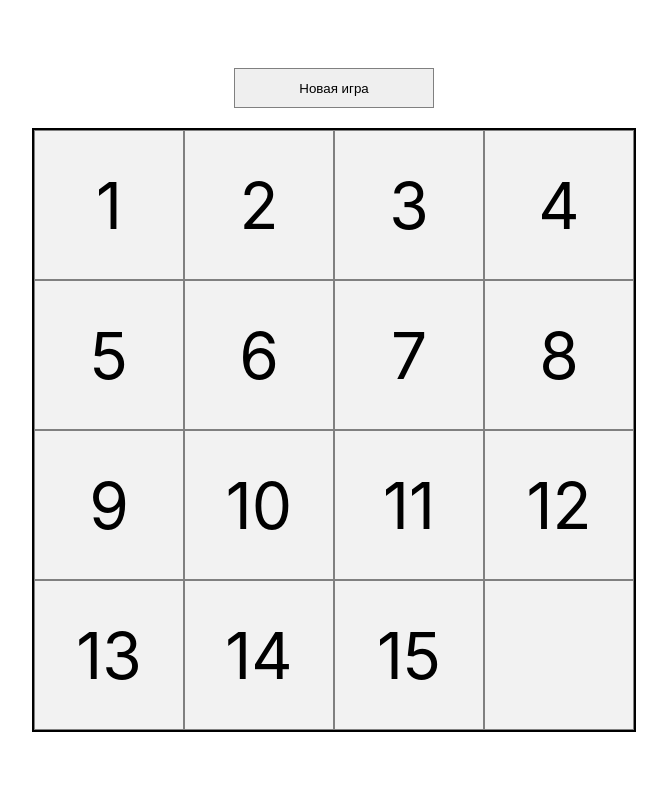
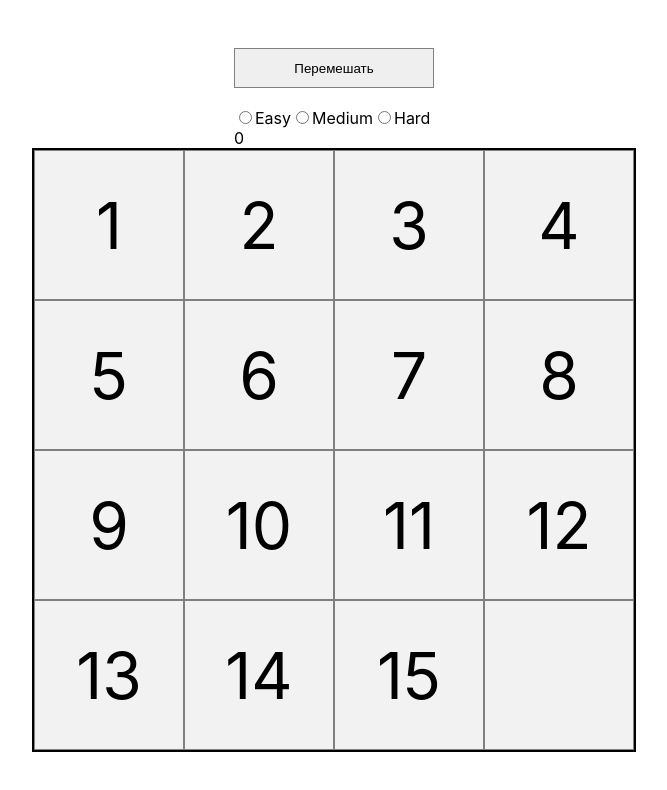
Before and after one commit to SashaBianco/barley-break, a React (Create React App) app: page / in a window 1280 px wide. Shown: the top 790 px of the page, without its empty margins (306-973 px from the left). Built offline with nearby package versions, Linux system fonts and the light colour scheme.

Commit message:
1.0.5
add counter move
add dfficulty

```diff
--- a/src/App.js
+++ b/src/App.js
@@ -15,6 +15,14 @@ function App() {
 
   const [numbers, setNumbers] = useState(Array.from({length: 16}).map((_, i) => i < 15 ?  i+1 : null));
   const [cells, setCell] = useState(numbers.map((i) => ({value: i})));
+  const [count, setCount] = useState(0);
+  const [diffLevel, setDiffLevel] = useState(0);
+  const [countShuffle, setCountShuffle] = useState(0);
+
+
+  const counter = () => {
+      return count + 1;
+  }
 
   const mixingArray = () => {
       const array = Array.from({length: 16}).map((_, i) => i < 15 ? i + 1 : null);
@@ -24,7 +32,9 @@ function App() {
       const top = -4;
       const bottom = 4;
 
-      const countShuffle = 10000;
+      if (diffLevel === 0) {
+        alert('Выберите сложность')
+      };
 
       for (let i = 0; i < countShuffle; i++) {
         let shuffleOption = [];
@@ -68,6 +78,12 @@ function App() {
       <Panel
         onNewGameRequest={mixingArray}
         onStateChange={handlerChangeState}
+        count={count}
+        setCount={setCount}
+        diffLevel={diffLevel}
+        onStateDiffLevel={setDiffLevel}
+        countShuffle={countShuffle}
+        onStateCountShuffle={setCountShuffle}
       />
       <PlayingField
         numbers={numbers}
@@ -75,6 +91,9 @@ function App() {
         setCell={setCell}
         setNumbers={setNumbers}
         onStateChange={handlerChangeState}
+        count={count}
+        setCount={setCount}
+        onStateCount={counter}
       />
     </AppContainer>
   );
--- a/src/components/Cell.jsx
+++ b/src/components/Cell.jsx
@@ -14,8 +14,23 @@ cursor: pointer;
 
 const Cell = (props) => {
 
+    const compareArr = (array, array2) => {
+        let isEqual = true;
+        for (let i = 0; i < array.length; i++) {
+            if (array[i] !== array2[i]) {
+                isEqual = false;
+                break;
+            }
+        }
+
+        if (!isEqual) {
+            props.setCount(props.onStateCount());
+        }
+    }
+
     const getCurrentArray = () => {
         let array = [...props.numbers];
+        let arrayCopy = [...props.numbers];
         let index = props.numbers.indexOf(props.cell.value);
 
         let leftValues = array.slice(0, index);
@@ -50,6 +65,8 @@ const Cell = (props) => {
             array = leftValues.concat(rightValues);
         }
 
+        compareArr(array, arrayCopy);
+
         return array;
     }
 
--- /dev/null
+++ b/src/components/Counter.jsx
@@ -0,0 +1,9 @@
+const Counter = (props) => {
+    return (
+        <div>
+            {props.value}
+        </div>
+    )
+}
+
+export default Counter;
--- /dev/null
+++ b/src/components/DifficultyLevel.jsx
@@ -0,0 +1,32 @@
+
+const DifficultyLevel = (props) => {
+
+    const handlerChangeInput = (e) => {
+        const currentValue = e.target.value;
+
+        if (currentValue === 'Easy') {
+            props.onStateCountShuffle(50);
+          }
+
+        if (currentValue === 'Medium') {
+            props.onStateCountShuffle(100);
+          }
+
+        if (currentValue === 'Hard') {
+            props.onStateCountShuffle(300);
+          }
+
+        props.onStateDiffLevel(currentValue);
+    }
+
+    return (
+        <form>
+                <input type="radio" name="difficultyLevel" value='Easy' checked={props.diffLevel === 'Easy' ? true : false} onChange={handlerChangeInput}/>Easy
+                <input type="radio" name="difficultyLevel" value='Medium' checked={props.diffLevel === 'Medium' ? true : false} onChange={handlerChangeInput}/>Medium
+                <input type="radio" name="difficultyLevel" value='Hard' checked={props.diffLevel === 'Hard' ? true : false} onChange={handlerChangeInput}/>Hard
+        </form>
+    )
+}
+
+
+export default DifficultyLevel;
--- a/src/components/Panel.jsx
+++ b/src/components/Panel.jsx
@@ -1,4 +1,6 @@
 import styled from "styled-components";
+import DifficultyLevel from "./DifficultyLevel";
+import Counter from "./Counter";
 
 const Button = styled.button`
     width: 200px;
@@ -15,6 +17,7 @@ const Panel = (props) => {
     const getDataForNewGame = () => {
         const array = props.onNewGameRequest();
         props.onStateChange(array);
+        props.setCount(0);
     }
 
     return (
@@ -22,8 +25,16 @@ const Panel = (props) => {
             <Button
                 onClick={getDataForNewGame}
             >
-                Новая игра
+                Перемешать
             </Button>
+            <DifficultyLevel
+                diffLevel = {props.diffLevel}
+                onStateDiffLevel = {props.onStateDiffLevel}
+                onStateCountShuffle = {props.onStateCountShuffle}
+            />
+            <Counter
+                value = {props.count}
+            />
         </div>
     )
 }
--- a/src/components/PlayingField.jsx
+++ b/src/components/PlayingField.jsx
@@ -21,6 +21,9 @@ const PlayingField = (props) => {
                     setNumbers = {props.setNumbers}
                     setCell = {props.setCell}
                     onStateChange={props.onStateChange}
+                    onStateCount={props.onStateCount}
+                    count={props.count}
+                    setCount={props.setCount}
                 />
             )}
         </Container>
```
